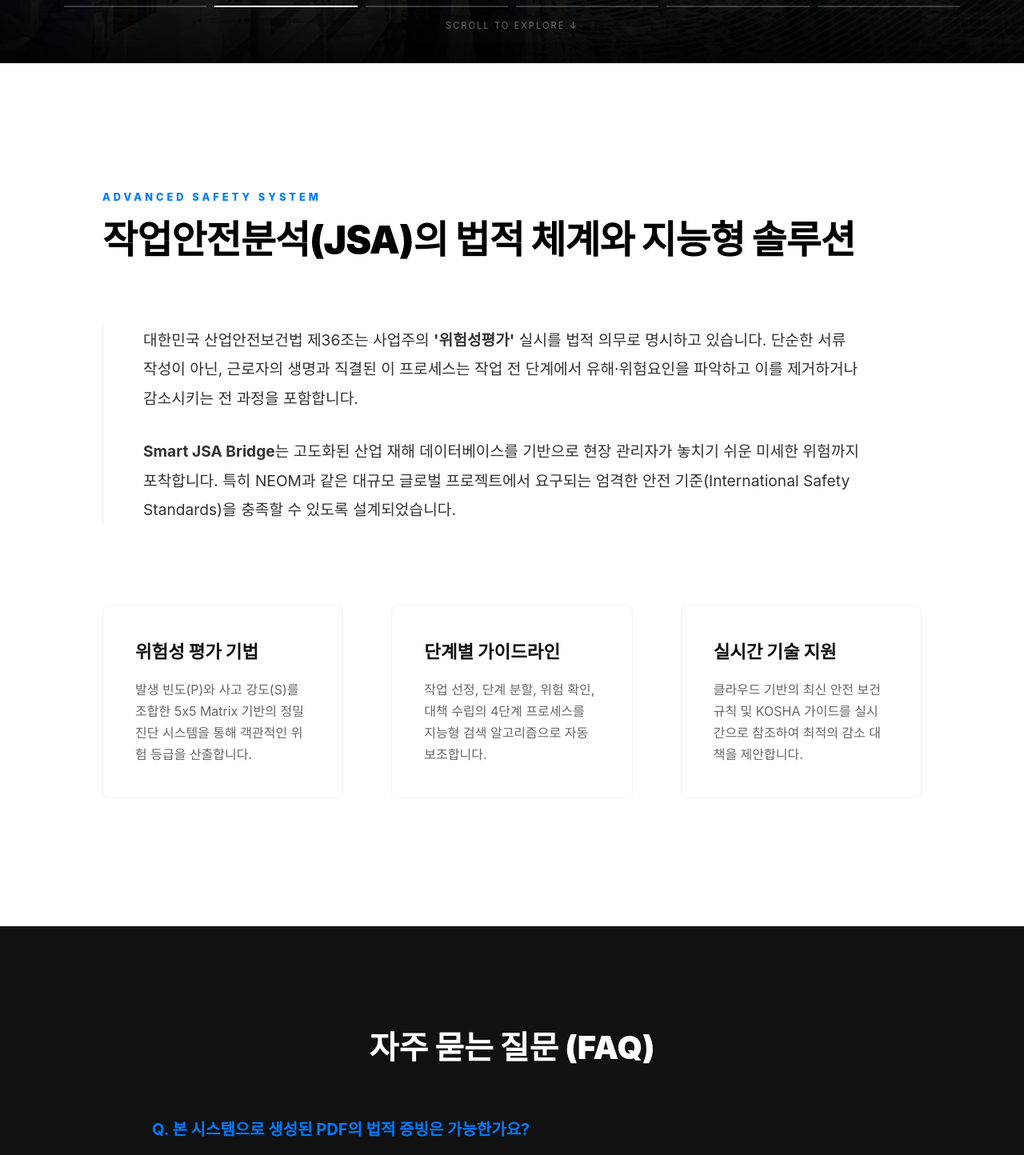
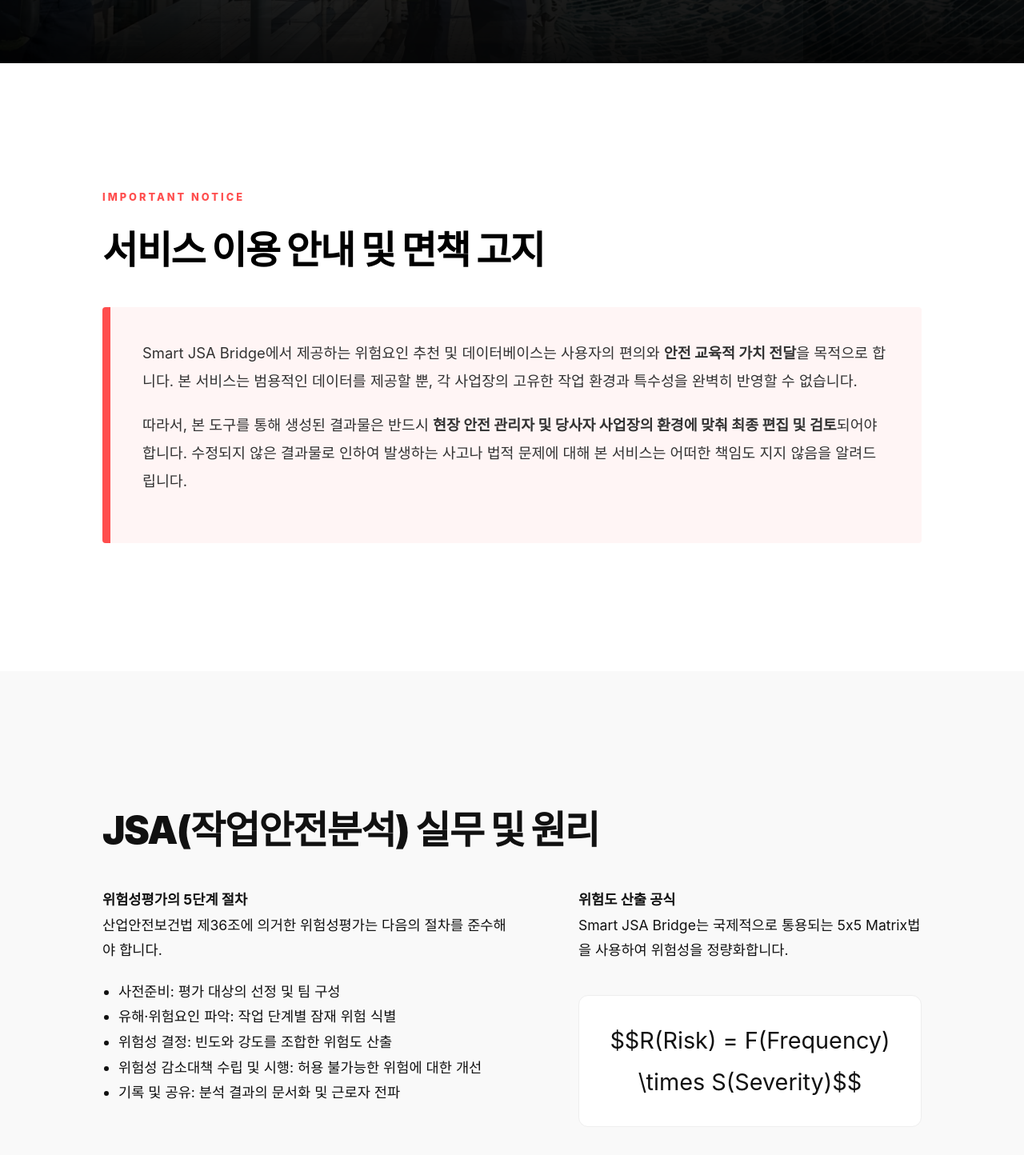
Before and after one commit to hanghanghu716-dotcom/smart-jsa-bridge, a React (Vite) app: page / in a window 1280 px wide. Shown: the part 721-2165 px from the top of the page at 80% size. Built offline with nearby package versions, Linux system fonts and the light colour scheme; a web font is replaced by a local one.

Commit message:
Add files via upload

```diff
--- a/src/pages/Main.jsx
+++ b/src/pages/Main.jsx
@@ -4,150 +4,110 @@ import AdBanner from '../AdBanner';
 
 export default function Main() {
   const [currentSlide, setCurrentSlide] = useState(0);
-
-  const slides = [
-    '/images/image1.jpg', '/images/image2.jpg', '/images/image3.jpg',
-    '/images/image4.jpg', '/images/image5.jpg', '/images/image6.jpg'
-  ];
+  const slides = ['/images/image1.jpg', '/images/image2.jpg', '/images/image3.jpg', '/images/image4.jpg', '/images/image5.jpg', '/images/image6.jpg'];
 
   useEffect(() => {
-    const timer = setInterval(() => {
-      setCurrentSlide((prev) => (prev + 1) % slides.length);
-    }, 5000);
+    const timer = setInterval(() => { setCurrentSlide((prev) => (prev + 1) % slides.length); }, 5000);
     return () => clearInterval(timer);
   }, [slides.length]);
 
   return (
     <div style={styles.wrapper}>
-      {/* SECTION 1: 사용자님의 기존 Main 화면 (형태 100% 유지) */}
+      {/* SECTION 1: 원본 메인 화면 (규격 100% 유지) */}
       <section style={styles.heroSection}>
         <div style={styles.bgWrapper}>
           {slides.map((src, index) => (
-            <div
-              key={src}
-              style={{
-                ...styles.bgImage,
-                backgroundImage: `url(${src})`,
-                opacity: index === currentSlide ? 1 : 0,
-              }}
-            />
+            <div key={src} style={{ ...styles.bgImage, backgroundImage: `url(${src})`, opacity: index === currentSlide ? 1 : 0 }} />
           ))}
           <div style={styles.dimOverlay} />
         </div>
-
-        <header style={styles.header}>
-          <h1 style={styles.logo}>Smart JSA Bridge</h1>
-        </header>
-
+        <header style={styles.header}><h1 style={styles.logo}>Smart JSA Bridge</h1></header>
         <div style={styles.mainLayout}>
-          {/* 기존 3열 구조 유지 (광고-콘텐츠-광고) */}
-          <aside style={styles.sideAd}>
-            {/* 애드센스 승인 전까지는 아래 AdBanner를 주석 처리하거나 빈 상태로 두는 것이 유리합니다. */}
-            <AdBanner slot="1000000001" style={{ width: '160px', height: '600px' }} format="vertical" />
-          </aside>
-
+          <aside style={styles.sideAd}><AdBanner slot="1000000001" style={{ width: '160px', height: '600px' }} format="vertical" /></aside>
           <main style={styles.centerContent}>
             <div style={styles.heroContent}>
-              <h2 style={styles.mainTitle}>
-                데이터로 잇는 안전,<br />
-                사람을 지키는 기술
-              </h2>
-              <p style={styles.subTitle}>
-                현장의 육안 점검과 전문가의 안전 데이터를 결합하여,<br />
-                놓치기 쉬운 잠재 위험 요인을 정밀하게 분석합니다.
-              </p>
-              <div style={styles.buttonWrapper}>
-                <Link to="/info" style={styles.primaryBtn}>위험성 평가 작성하기</Link>
-              </div>
+              <h2 style={styles.mainTitle}>데이터로 잇는 안전,<br />사람을 지키는 기술</h2>
+              <p style={styles.subTitle}>현장의 육안 점검과 전문가의 안전 데이터를 결합하여,<br />놓치기 쉬운 잠재 위험 요인을 정밀하게 분석합니다.</p>
+              <div style={styles.buttonWrapper}><Link to="/info" style={styles.primaryBtn}>위험성 평가 작성하기</Link></div>
             </div>
           </main>
-
-          <aside style={styles.sideAd}>
-            <AdBanner slot="1000000002" style={{ width: '160px', height: '600px' }} format="vertical" />
-          </aside>
+          <aside style={styles.sideAd}><AdBanner slot="1000000002" style={{ width: '160px', height: '600px' }} format="vertical" /></aside>
         </div>
-
-        {/* 기존 인디케이터 라인 */}
-        <div style={styles.indicatorArea}>
-          <div style={styles.bottomLine}>
-            {slides.map((_, i) => (
-              <div key={i} style={{
-                ...styles.lineItem,
-                backgroundColor: i === currentSlide ? '#fff' : 'rgba(255,255,255,0.2)'
-              }} />
-            ))}
-          </div>
-          <div style={styles.scrollNotice}>SCROLL TO EXPLORE ↓</div>
-        </div>
+        <footer style={styles.footerArea}>
+          <div style={styles.bottomAdWrapper}><AdBanner slot="1000000003" style={{ width: '728px', height: '90px' }} format="horizontal" /></div>
+          <div style={styles.bottomLine}>{slides.map((_, i) => (<div key={i} style={{ ...styles.lineItem, backgroundColor: i === currentSlide ? '#fff' : 'rgba(255,255,255,0.2)' }} />))}</div>
+          <p style={styles.copyright}>© 2026 <strong>Smart JSA Bridge</strong>. Created by <strong>yizuno</strong></p>
+        </footer>
       </section>
 
-      {/* SECTION 2: 추가된 정보 영역 (NEOM 스타일 여백 적용) */}
-      <section style={styles.infoSection}>
+      {/* SECTION 2: 법적 책임 및 서비스 목적 (사용자님 요청 반영) */}
+      <section style={styles.noticeSection}>
         <div style={styles.container}>
-          <div style={styles.articleHeader}>
-            <span style={styles.overline}>ADVANCED SAFETY SYSTEM</span>
-            <h3 style={styles.sectionHeading}>작업안전분석(JSA)의 법적 체계와 지능형 솔루션</h3>
-          </div>
-
-          <div style={styles.mainArticle}>
-            <p style={styles.articleText}>
-              대한민국 산업안전보건법 제36조는 사업주의 <strong>'위험성평가'</strong> 실시를 법적 의무로 명시하고 있습니다.
-              단순한 서류 작성이 아닌, 근로자의 생명과 직결된 이 프로세스는 작업 전 단계에서 유해·위험요인을 파악하고 이를 제거하거나 감소시키는 전 과정을 포함합니다.
+          <span style={styles.overline}>IMPORTANT NOTICE</span>
+          <h3 style={styles.sectionHeading}>서비스 이용 안내 및 면책 고지</h3>
+          <div style={styles.noticeBox}>
+            <p style={styles.importantText}>
+              Smart JSA Bridge에서 제공하는 위험요인 추천 및 데이터베이스는 사용자의 편의와 <strong>안전 교육적 가치 전달</strong>을 목적으로 합니다.
+              본 서비스는 범용적인 데이터를 제공할 뿐, 각 사업장의 고유한 작업 환경과 특수성을 완벽히 반영할 수 없습니다.
             </p>
-            <p style={styles.articleText}>
-              <strong>Smart JSA Bridge</strong>는 고도화된 산업 재해 데이터베이스를 기반으로 현장 관리자가 놓치기 쉬운 미세한 위험까지 포착합니다.
-              특히 NEOM과 같은 대규모 글로벌 프로젝트에서 요구되는 엄격한 안전 기준(International Safety Standards)을 충족할 수 있도록 설계되었습니다.
+            <p style={styles.importantText}>
+              따라서, 본 도구를 통해 생성된 결과물은 반드시 <strong>현장 안전 관리자 및 당사자 사업장의 환경에 맞춰 최종 편집 및 검토</strong>되어야 합니다.
+              수정되지 않은 결과물로 인하여 발생하는 사고나 법적 문제에 대해 본 서비스는 어떠한 책임도 지지 않음을 알려드립니다.
             </p>
-          </div>
-
-          <div style={styles.featureGrid}>
-            <div style={styles.featureCard}>
-              <h4 style={styles.cardTitle}>위험성 평가 기법</h4>
-              <p style={styles.cardDesc}>발생 빈도(P)와 사고 강도(S)를 조합한 5x5 Matrix 기반의 정밀 진단 시스템을 통해 객관적인 위험 등급을 산출합니다.</p>
-            </div>
-            <div style={styles.featureCard}>
-              <h4 style={styles.cardTitle}>단계별 가이드라인</h4>
-              <p style={styles.cardDesc}>작업 선정, 단계 분할, 위험 확인, 대책 수립의 4단계 프로세스를 지능형 검색 알고리즘으로 자동 보조합니다.</p>
-            </div>
-            <div style={styles.featureCard}>
-              <h4 style={styles.cardTitle}>실시간 기술 지원</h4>
-              <p style={styles.cardDesc}>클라우드 기반의 최신 안전 보건 규칙 및 KOSHA 가이드를 실시간으로 참조하여 최적의 감소 대책을 제안합니다.</p>
-            </div>
           </div>
         </div>
       </section>
 
-      {/* SECTION 3: FAQ & 상세 가이드 (가독성 최적화) */}
-      <section style={styles.darkDetailSection}>
+      {/* SECTION 3: JSA 방법론 및 상세 가이드 (콘텐츠 보강) */}
+      <section style={styles.guideSection}>
         <div style={styles.container}>
-          <h3 style={styles.sectionHeadingWhite}>자주 묻는 질문 (FAQ)</h3>
-          <div style={styles.faqList}>
-            {[
-              { q: "본 시스템으로 생성된 PDF의 법적 증빙은 가능한가요?", a: "네, 생성된 리포트는 산업안전보건법에 따른 위험성평가 기록물로 인정되며, 현장 확인 및 서명을 통해 법적 효력을 갖습니다." },
-              { q: "특정 산업군에 특화된 데이터인가요?", a: "본 서비스는 건설, 제조, 화학 등 전 산업 분야의 범용적인 위험 요인 및 각 업종별 특화 키워드를 모두 포괄하고 있습니다." }
-            ].map((item, idx) => (
-              <div key={idx} style={styles.faqItem}>
-                <h5 style={styles.faqQuestion}>Q. {item.q}</h5>
-                <p style={styles.faqAnswer}>{item.a}</p>
+          <h3 style={styles.sectionHeading}>JSA(작업안전분석) 실무 및 원리</h3>
+          <div style={styles.contentGrid}>
+            <article style={styles.article}>
+              <h4>위험성평가의 5단계 절차</h4>
+              <p>산업안전보건법 제36조에 의거한 위험성평가는 다음의 절차를 준수해야 합니다.</p>
+              <ul style={styles.list}>
+                <li>사전준비: 평가 대상의 선정 및 팀 구성</li>
+                <li>유해·위험요인 파악: 작업 단계별 잠재 위험 식별</li>
+                <li>위험성 결정: 빈도와 강도를 조합한 위험도 산출</li>
+                <li>위험성 감소대책 수립 및 시행: 허용 불가능한 위험에 대한 개선</li>
+                <li>기록 및 공유: 분석 결과의 문서화 및 근로자 전파</li>
+              </ul>
+            </article>
+
+            <article style={styles.article}>
+              <h4>위험도 산출 공식</h4>
+              <p>Smart JSA Bridge는 국제적으로 통용되는 5x5 Matrix법을 사용하여 위험성을 정량화합니다.</p>
+              <div style={styles.formula}>
+                $$R(Risk) = F(Frequency) \times S(Severity)$$
               </div>
-            ))}
+              <p>산출된 $R$값이 9 이상일 경우 '상당한 위험'으로 간주하여 즉각적인 작업 중지 또는 공학적 개선 대책이 선행되어야 합니다.</p>
+            </article>
           </div>
         </div>
       </section>
 
-      {/* 최종 하단 푸터 */}
-      <footer style={styles.finalFooter}>
-        <p style={styles.copyrightText}>© 2026 <strong>Smart JSA Bridge</strong>. Created by <strong>yizuno</strong></p>
-      </footer>
+      {/* SECTION 4: 위험요인 라이브러리 (콘텐츠 보강) */}
+      <section style={styles.librarySection}>
+        <div style={styles.container}>
+          <h3 style={styles.sectionHeading}>주요 작업별 위험 요인 DB 개요</h3>
+          <p style={styles.subPara}>본 시스템은 다음과 같은 핵심 키워드를 기반으로 안전 대책을 제안합니다.</p>
+          <div style={styles.keywordGrid}>
+            <div style={styles.keywordCard}><h5>화기 작업</h5><p>용접 불티 비산, 가스 누출 폭발, 질식 사고 등</p></div>
+            <div style={styles.keywordCard}><h5>고소 작업</h5><p>작업자 추락, 자재 낙하(낙래), 비계 붕괴 등</p></div>
+            <div style={styles.keywordCard}><h5>중량물 취급</h5><p>줄걸이 파단, 인양물 충돌, 장비 전도 등</p></div>
+            <div style={styles.keywordCard}><h5>밀폐 공간</h5><p>산소 결핍, 유해가스 중독, 비상 대피 지연 등</p></div>
+          </div>
+        </div>
+      </section>
+
+      <footer style={styles.finalFooter}><p>© 2026 Smart JSA Bridge. All rights reserved.</p></footer>
     </div>
   );
 }
 
 const styles = {
-  /* 전체 스크롤 활성화 */
   wrapper: { width: '100%', backgroundColor: '#000', overflowX: 'hidden' },
-
-  /* Hero Section (기존 wrapper 스타일을 섹션으로 이동) */
   heroSection: { position: 'relative', height: '100vh', width: '100%', overflow: 'hidden', display: 'flex', flexDirection: 'column' },
   bgWrapper: { position: 'absolute', top: 0, left: 0, width: '100%', height: '100%', zIndex: 0 },
   bgImage: { position: 'absolute', width: '100%', height: '100%', backgroundSize: 'cover', backgroundPosition: 'center', transition: 'opacity 2s ease-in-out' },
@@ -157,39 +117,34 @@ const styles = {
   mainLayout: { flex: 1, display: 'flex', alignItems: 'center', padding: '0 5rem', gap: '4rem', zIndex: 10 },
   sideAd: { display: 'flex', alignItems: 'center', justifyContent: 'center', flexShrink: 0, width: '160px' },
   centerContent: { flex: 1, display: 'flex', justifyContent: 'flex-start', paddingLeft: '2rem' },
-  heroContent: { maxWidth: '750px', textAlign: 'left' },
-  mainTitle: { fontSize: 'clamp(2.5rem, 5vw, 3.8rem)', fontWeight: '800', lineHeight: '1.2', letterSpacing: '-1.5px', marginBottom: '2rem', color: '#fff', wordBreak: 'keep-all' },
-  subTitle: { fontSize: '1.2rem', lineHeight: '1.8', opacity: 0.85, marginBottom: '4rem', fontWeight: '300', color: '#fff', wordBreak: 'keep-all' },
-  buttonWrapper: { display: 'flex', justifyContent: 'flex-start' },
-  primaryBtn: { display: 'inline-block', padding: '1.2rem 4rem', backgroundColor: '#fff', color: '#000', borderRadius: '4rem', fontSize: '1.1rem', fontWeight: 'bold', textDecoration: 'none', boxShadow: '0 15px 30px rgba(0,0,0,0.4)' },
-  indicatorArea: { width: '100%', padding: '0 5rem 2.5rem', zIndex: 10, display: 'flex', flexDirection: 'column', alignItems: 'center' },
-  bottomLine: { width: '100%', display: 'flex', gap: '10px', height: '2px', marginBottom: '1rem' },
+  heroContent: { maxWidth: '750px' },
+  mainTitle: { fontSize: 'clamp(2.5rem, 5vw, 3.8rem)', fontWeight: '800', lineHeight: '1.2', letterSpacing: '-1.5px', marginBottom: '2rem', color: '#fff' },
+  subTitle: { fontSize: '1.2rem', lineHeight: '1.8', opacity: 0.85, marginBottom: '4rem', fontWeight: '300', color: '#fff' },
+  primaryBtn: { display: 'inline-block', padding: '1.2rem 4rem', backgroundColor: '#fff', color: '#000', borderRadius: '4rem', fontSize: '1.1rem', fontWeight: 'bold', textDecoration: 'none' },
+  footerArea: { width: '100%', padding: '0 5rem 2.5rem', zIndex: 10, display: 'flex', flexDirection: 'column', alignItems: 'center' },
+  bottomAdWrapper: { width: '100%', display: 'flex', justifyContent: 'center', marginBottom: '2rem' },
+  bottomLine: { width: '100%', display: 'flex', gap: '10px', height: '2px', marginBottom: '1.2rem' },
   lineItem: { flex: 1, transition: 'background-color 0.6s' },
-  scrollNotice: { color: '#fff', fontSize: '0.7rem', opacity: 0.4, letterSpacing: '2px' },
+  copyright: { fontSize: '0.75rem', color: 'rgba(255,255,255,0.3)' },
 
-  /* [수정] Info Section - NEOM 스타일의 여유로운 여백 설계 */
-  infoSection: { padding: '160px 0', backgroundColor: '#ffffff', color: '#000' },
+  /* 보강된 디자인 섹션 (넓은 여백 적용) */
   container: { maxWidth: '1440px', margin: '0 auto', padding: '0 10%' },
-  articleHeader: { marginBottom: '80px' },
-  overline: { fontSize: '0.8rem', fontWeight: '800', color: '#007bff', letterSpacing: '4px', display: 'block', marginBottom: '20px' },
-  sectionHeading: { fontSize: '3rem', fontWeight: '900', lineHeight: '1.1', letterSpacing: '-1px' },
-  mainArticle: { marginBottom: '100px', borderLeft: '1px solid #eee', paddingLeft: '50px' },
-  articleText: { fontSize: '1.2rem', lineHeight: '1.9', color: '#333', marginBottom: '30px', maxWidth: '900px' },
-  featureGrid: { display: 'grid', gridTemplateColumns: 'repeat(auto-fit, minmax(300px, 1fr))', gap: '60px' },
-  featureCard: { padding: '40px', border: '1px solid #f0f0f0', borderRadius: '8px', transition: 'box-shadow 0.3s' },
-  cardTitle: { fontSize: '1.4rem', fontWeight: '800', marginBottom: '20px', color: '#111' },
-  cardDesc: { fontSize: '1rem', lineHeight: '1.7', color: '#666' },
+  noticeSection: { padding: '160px 0', backgroundColor: '#fff', color: '#000' },
+  overline: { color: '#ff4d4d', fontWeight: '800', letterSpacing: '3px', fontSize: '0.8rem', display: 'block', marginBottom: '20px' },
+  sectionHeading: { fontSize: '3rem', fontWeight: '900', marginBottom: '40px', letterSpacing: '-1.5px' },
+  noticeBox: { padding: '40px', backgroundColor: '#fff5f5', borderLeft: '10px solid #ff4d4d', borderRadius: '4px' },
+  importantText: { fontSize: '1.15rem', lineHeight: '1.9', color: '#333', marginBottom: '20px' },
 
-  /* Dark Detail Section */
-  darkDetailSection: { padding: '120px 0', backgroundColor: '#111', color: '#fff' },
-  sectionHeadingWhite: { fontSize: '2.5rem', fontWeight: '900', marginBottom: '60px', textAlign: 'center' },
-  faqList: { maxWidth: '900px', margin: '0 auto' },
-  faqItem: { marginBottom: '50px', borderBottom: '1px solid #222', paddingBottom: '30px' },
-  faqQuestion: { fontSize: '1.25rem', fontWeight: '700', marginBottom: '15px', color: '#007bff' },
-  faqAnswer: { fontSize: '1.05rem', lineHeight: '1.7', color: '#888' },
+  guideSection: { padding: '160px 0', backgroundColor: '#f9f9f9', color: '#111' },
+  contentGrid: { display: 'grid', gridTemplateColumns: '1.2fr 1fr', gap: '80px' },
+  article: { fontSize: '1.1rem', lineHeight: '1.8' },
+  list: { marginTop: '20px', paddingLeft: '20px' },
+  formula: { margin: '40px 0', padding: '30px', backgroundColor: '#fff', borderRadius: '12px', border: '1px solid #eee', textAlign: 'center', fontSize: '1.8rem' },
 
-  /* Footer */
-  finalFooter: { padding: '80px 0', backgroundColor: '#000', textAlign: 'center', borderTop: '1px solid #222' },
-  copyrightText: { fontSize: '0.85rem', color: '#444', marginBottom: '10px' },
-  footerNote: { fontSize: '0.75rem', color: '#222' }
+  librarySection: { padding: '160px 0', backgroundColor: '#fff', color: '#000' },
+  subPara: { fontSize: '1.2rem', color: '#666', marginBottom: '60px' },
+  keywordGrid: { display: 'grid', gridTemplateColumns: 'repeat(4, 1fr)', gap: '30px' },
+  keywordCard: { padding: '30px', border: '1px solid #eee', borderRadius: '8px' },
+
+  finalFooter: { padding: '100px 0', backgroundColor: '#000', color: '#444', textAlign: 'center', borderTop: '1px solid #222' }
 };
```
